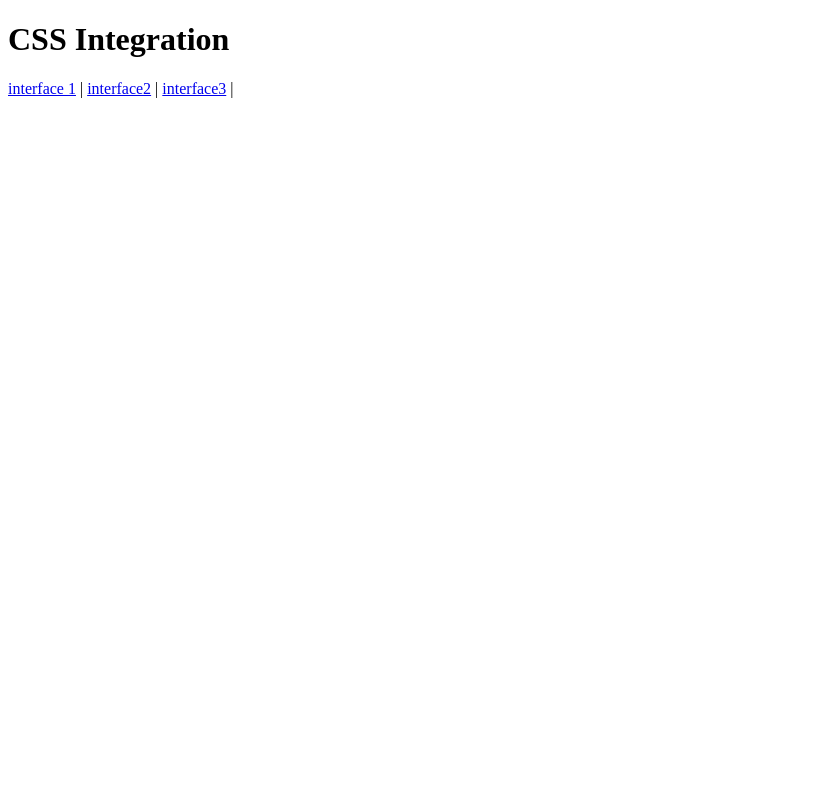
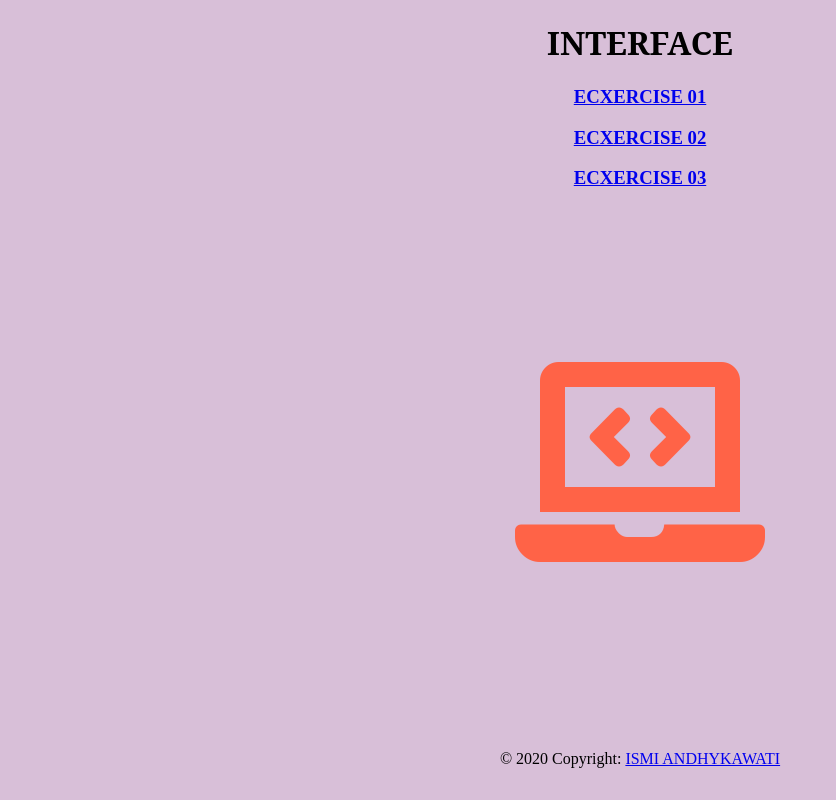
Before and after one commit to 180485/css-interface, a plain HTML site: page index.html in a window 1280 px wide. Shown: the whole page, without its empty margins (0-836 px from the left). Drawn offline with Linux system fonts and the light colour scheme.

Commit message:
first commit

```diff
--- a/index.html
+++ b/index.html
@@ -1,15 +1,46 @@
 <!DOCTYPE html>
 <html lang="en">
-    <head>
-        <title>Tutorial Link di HTML</title>
-    </head>
-    <body>
-      <h1>CSS Integration</h1>
-        <p>
-          <a href="interface1.html" >interface 1</a> |
-          <a href="interface2.html" >interface2</a> |
-          <a href="interface3.html" >interface3</a> |
+<head>
+  <title>ECXERCISE</title>
+  <meta charset="utf-8">
+  <meta name="viewport" content="width=device-width, initial-scale=1">
+  <link rel="stylesheet" href="https://use.fontawesome.com/releases/v5.15.1/css/all.css" integrity="sha384-vp86vTRFVJgpjF9jiIGPEEqYqlDwgyBgEF109VFjmqGmIY/Y4HV4d3Gp2irVfcrp" crossorigin="anonymous">
+</head>
+<body>
+<style>
+  body {
+    background-color: thistle;
 
-        </p>
-    </body>
+  }
+  h1{
+    text-align: center;
+    font-family: 'Noto Serif', serif;
+  }
+  h3{
+    text-align:center;
+  }
+  div{
+    text-align: center;
+  }
+  h2{
+    text-align: center;
+    font-size: 200px;
+    color: tomato;
+
+  }
+
+  </style>
+
+  <h1><b>INTERFACE </h1></b>
+
+
+  <h3><a href="interface1.html">ECXERCISE 01</a></h3>
+  <h3><a href="interface2.html">ECXERCISE 02</a></h3>
+  <h3><a href="interface3.html">ECXERCISE 03</a></h3>
+  <h2><i class="fas fa-laptop-code "></i></h2>
+  <div class="footer-copyright text-center py-3">© 2020 Copyright:
+  <a href="https://github.com/180485"> ISMI ANDHYKAWATI</a>
+  </div>
+
+</body>
 </html>
--- a/interface3.css
+++ b/interface3.css
@@ -1,5 +1,5 @@
 body {
-    box-sizing: border-box;
+    @
     margin: 10px;
     padding: 10px;
 }
@@ -61,5 +61,5 @@ h3 {
 }
 
 p{
-    color: gray;
+    color: cadetblue;
 }
```
